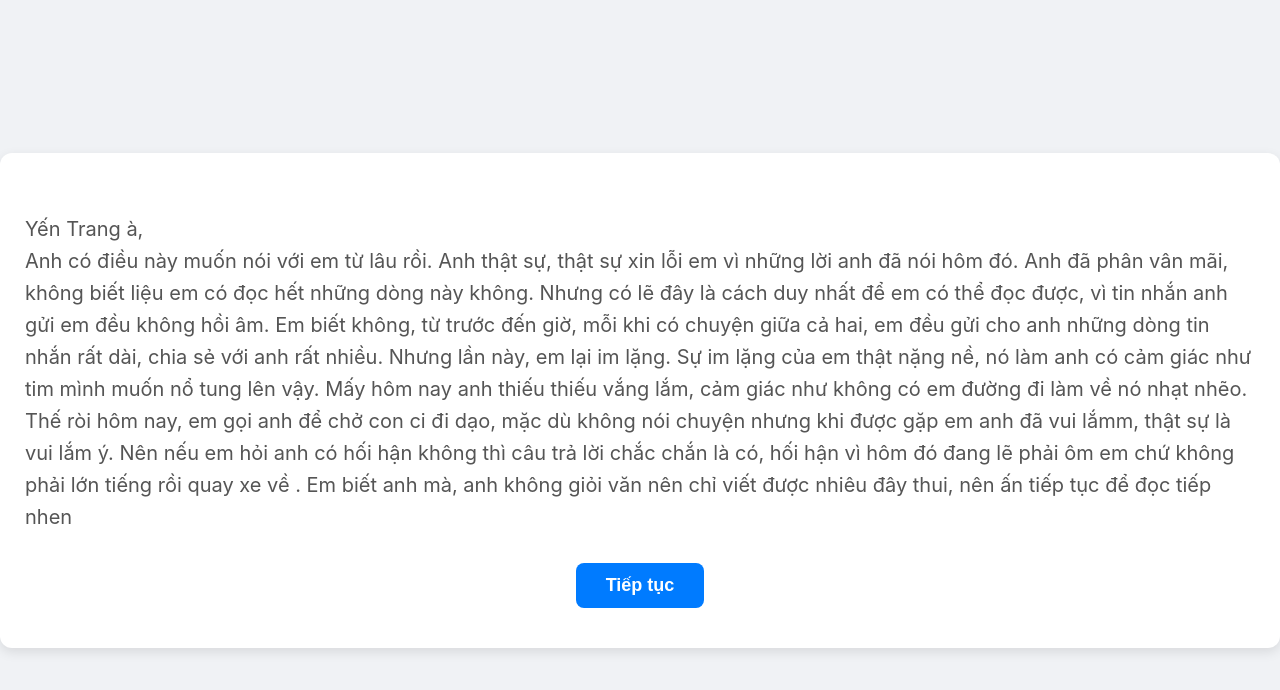
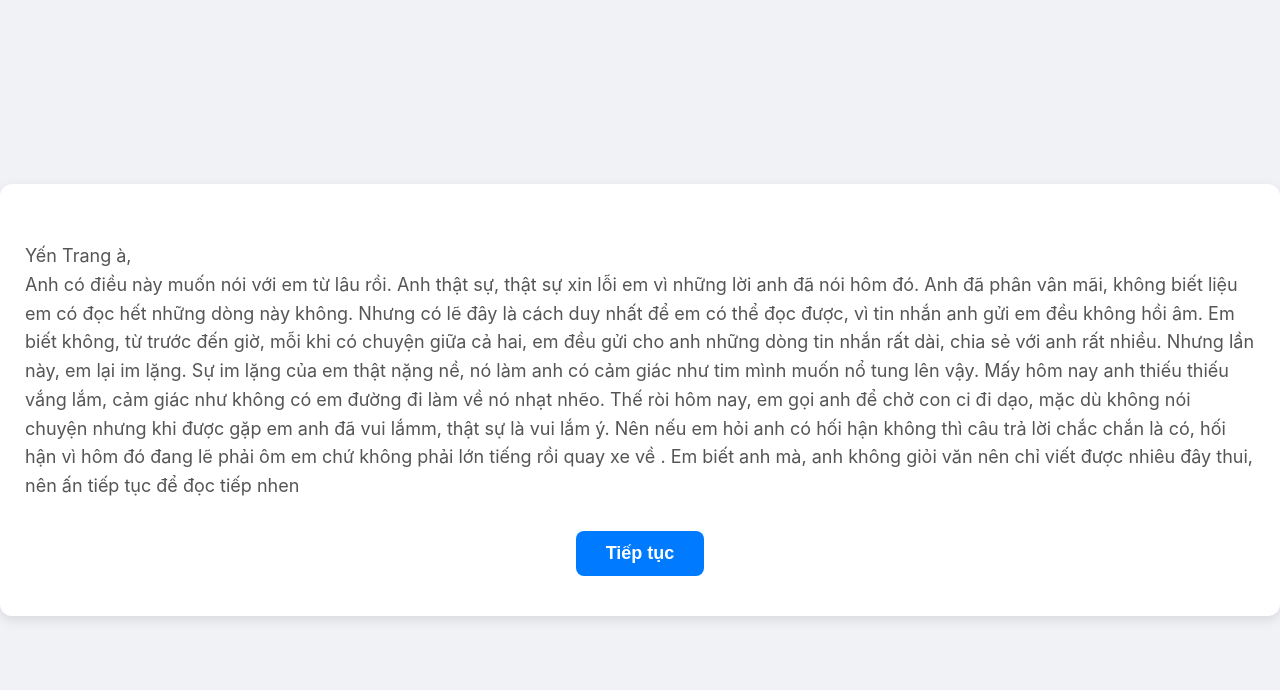
Before and after one commit to duchuy0112/web, a plain HTML site: page index.html in a window 1280 px wide. Drawn offline with Linux system fonts and the light colour scheme.

Commit message:
Update index.html

```diff
--- a/index.html
+++ b/index.html
@@ -27,7 +27,7 @@
 
         /* ---- PHẦN 1: GIỚI THIỆU ---- */
         #intro-container p {
-            font-size: 20px; /* Cỡ chữ to hơn cho dễ đọc */
+            font-size: 18px; /* Cỡ chữ to hơn cho dễ đọc */
             line-height: 1.6; /* Giãn dòng */
             color: #555;
             margin-bottom: 30px;
```
